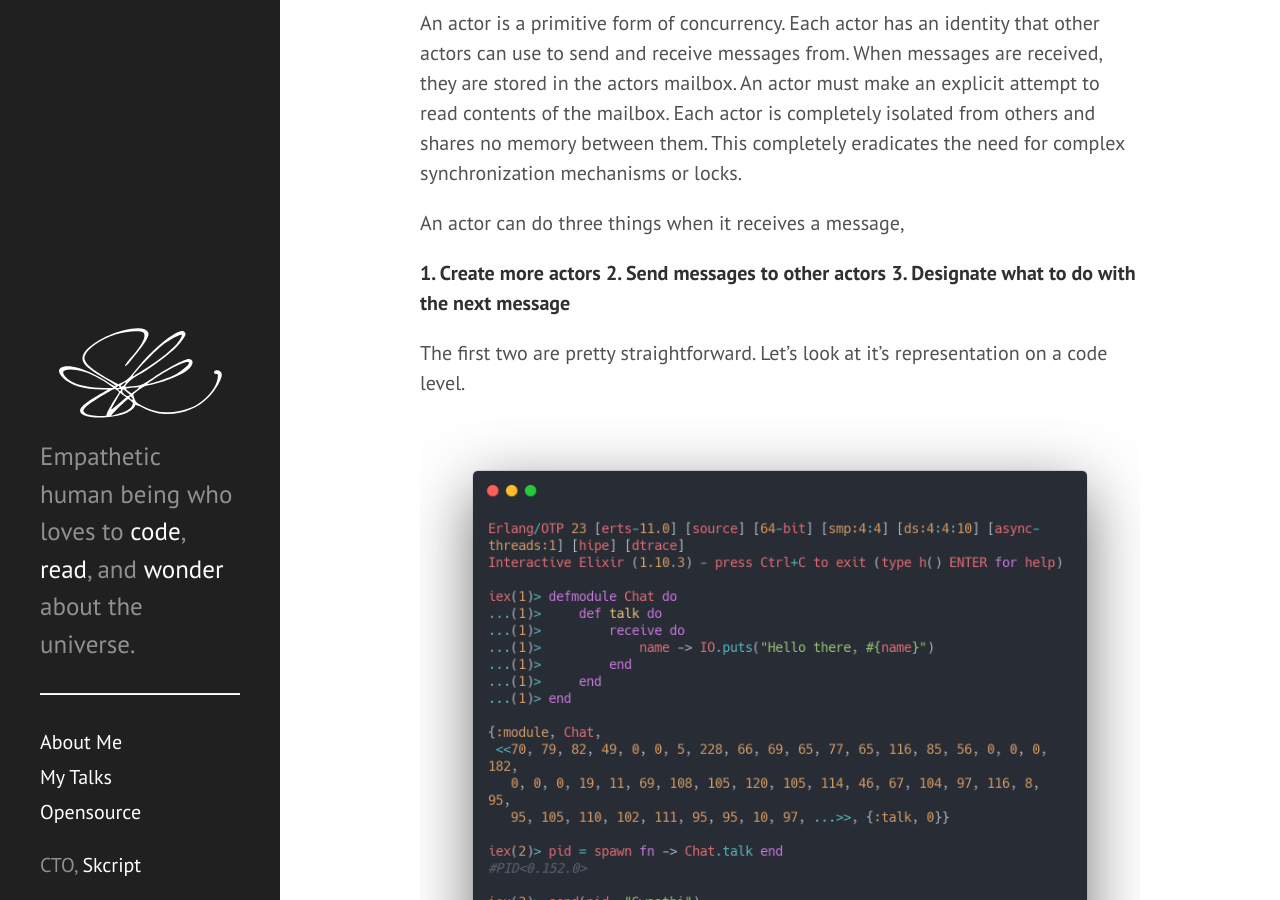
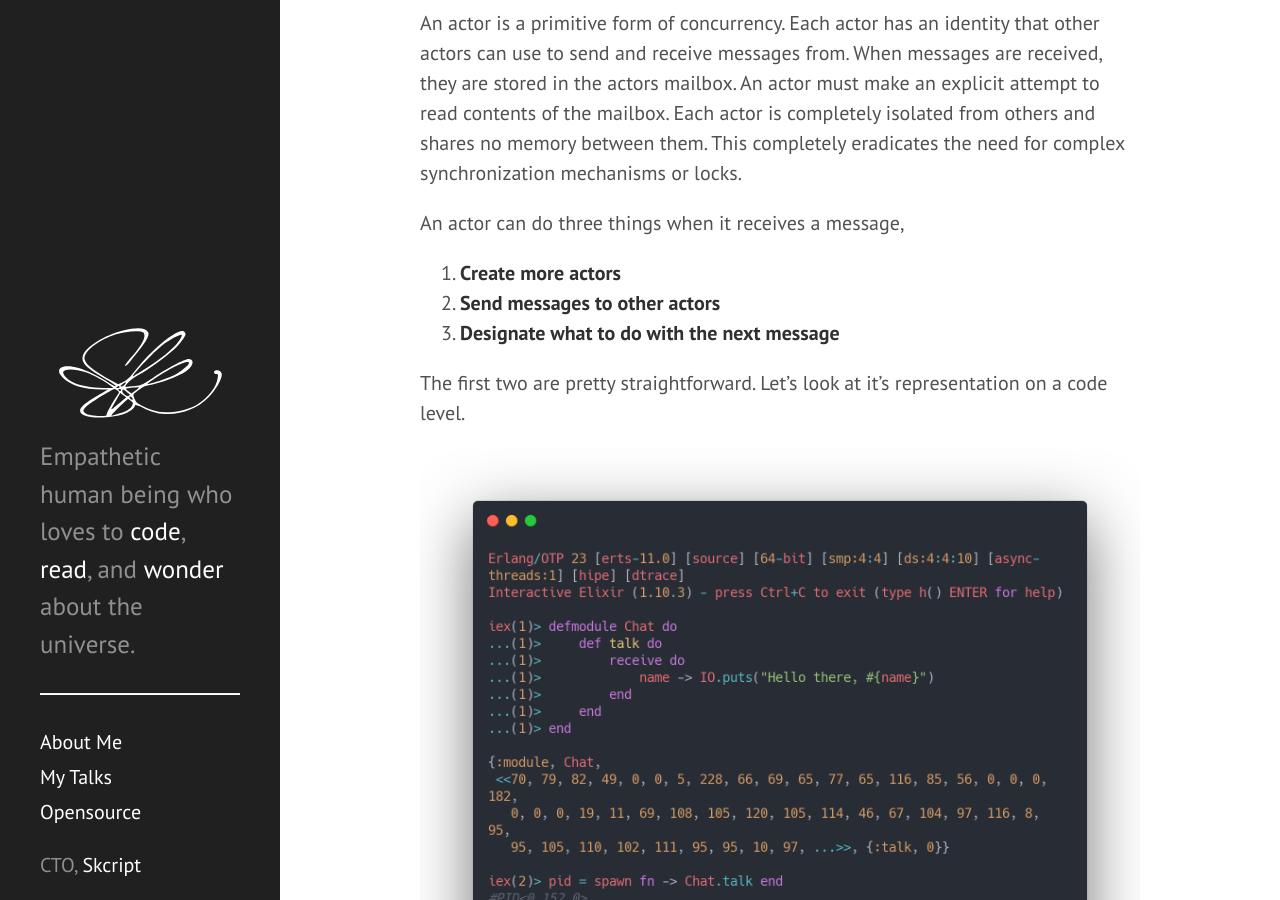
Before and after one commit to swaathi/swaathi.github.io, a Jekyll site: the page built from _posts/2020-06-21-concurrency-in-the-erlang-vm.md, in a window 1280 px wide and 900 px high, scrolled down 6450 px. Built offline with Jekyll 4.4.1, drawn with Linux system fonts in a browser that asks for light colours; a script that is not in the unit is left out; some of the changed lines change nothing that is shown.

Commit message:
Edit Post: Concurrency In The Erlang VM

```diff
--- a/_posts/2020-06-21-concurrency-in-the-erlang-vm.md
+++ b/_posts/2020-06-21-concurrency-in-the-erlang-vm.md
@@ -89,9 +89,9 @@ An actor is a primitive form of concurrency. Each actor has an identity that oth
 
 An actor can do three things when it receives a message,
 
-**1. Create more actors**
-**2. Send messages to other actors**
-**3. Designate what to do with the next message**
+1. **Create more actors** <span></span>
+2. **Send messages to other actors** <span></span>
+3. **Designate what to do with the next message** <span></span>
 
 The first two are pretty straightforward. Let’s look at it’s representation on a code level.
 
@@ -124,7 +124,7 @@ Well after so many topics, we’ve finally come to the actual Erlang VM - BEAM!
 <div class="tenor-gif-embed" data-postid="11313969" data-share-method="host" data-width="100%" data-aspect-ratio="1.537037037037037">
 </div>
 <script type="text/javascript" async src="https://tenor.com/embed.js"></script>
-
+<span></span>
 
 The [BEAM VM was built](https://blog.lelonek.me/elixir-on-erlang-vm-demystified-320557d09e1f) to be able to both compile Erlang/Elixir files into bytecode (.beam) files as well as to schedule Erlang processes on the CPU. This level of control gives a huge advantage to efficiently and concurrently run processes.
 
```
